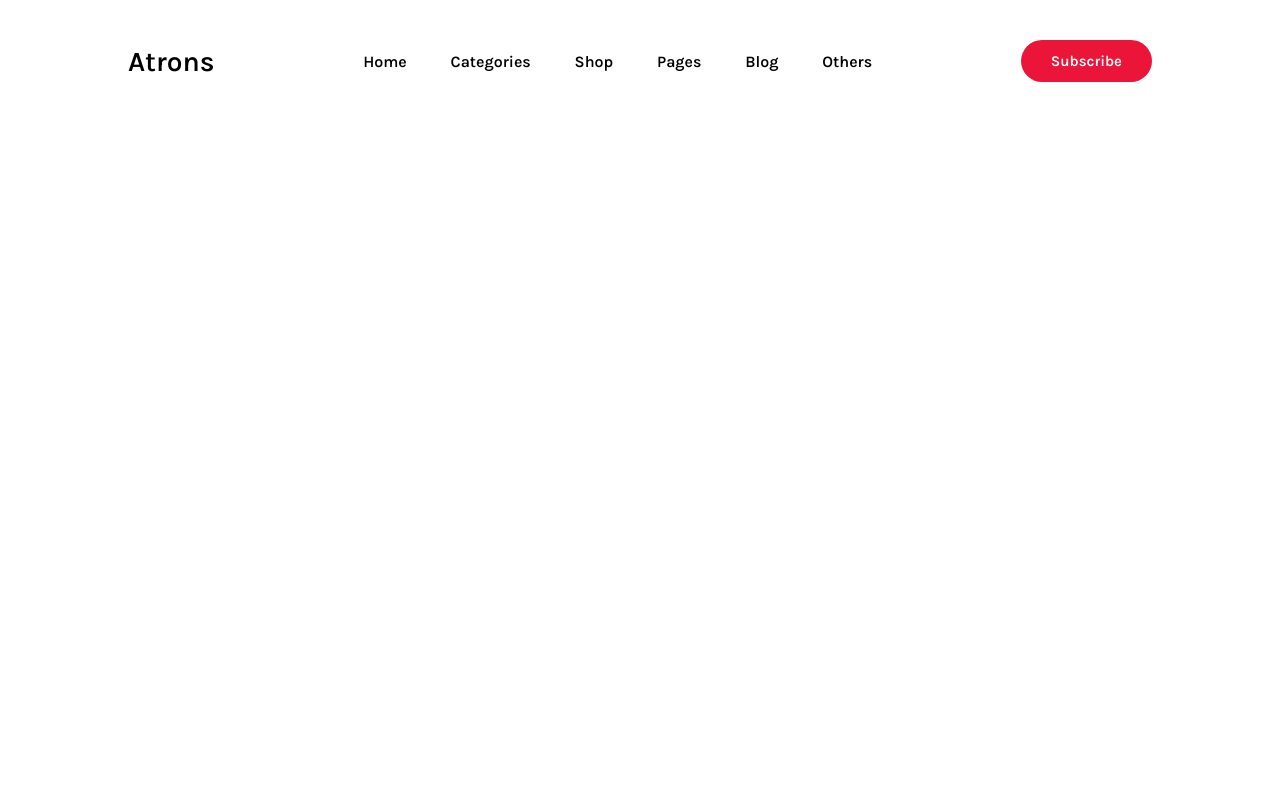
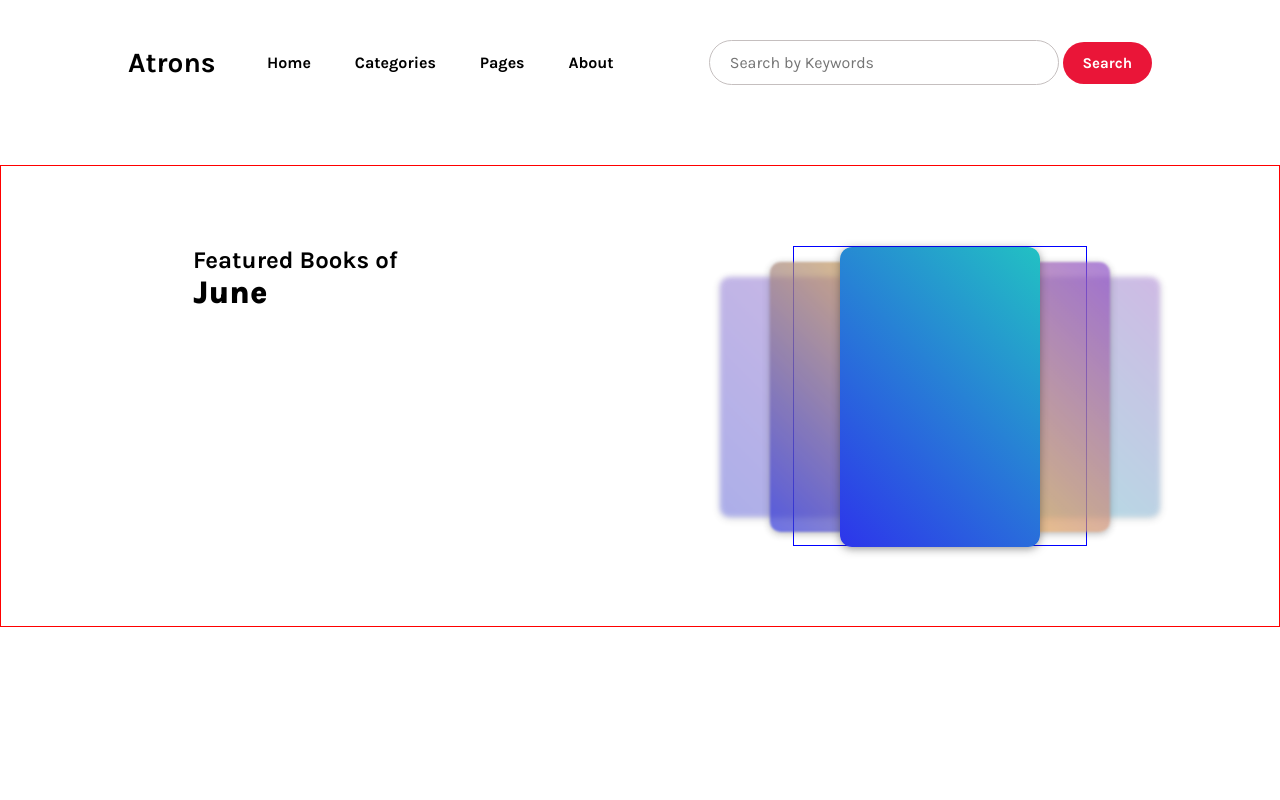
Before and after one commit to Son-OfAnton/Atrons, a PHP site: page /home.html in a window 1280 px wide. Run offline with PHP 8.4, Linux system fonts and the light colour scheme.

Commit message:
carousel not finished

```diff
--- a/frontend/home.html
+++ b/frontend/home.html
@@ -5,12 +5,13 @@
     <meta http-equiv="X-UA-Compatible" content="IE=edge" />
     <meta name="viewport" content="width=device-width, initial-scale=1.0" />
     <link rel="stylesheet" href="style/home.css" />
+    <script src="script/carousel.js"></script>
     <script src="script/home.js"></script>
     <title>Home</title>
   </head>
 
   <body>
-    <div class="hero">
+    <section class="hero">
       <nav>
         <h2 class="logo">Atrons</h2>
         <ul>
@@ -19,13 +20,34 @@
           </button> -->
           <li><a href="#">Home</a></li>
           <li><a href="#">Categories</a></li>
-          <li><a href="#">Shop</a></li>
           <li><a href="#">Pages</a></li>
-          <li><a href="#">Blog</a></li>
-          <li><a href="#">Others</a></li>
+          <li><a href="#">About</a></li>
+          <li></li>
         </ul>
-        <button type="button">Subscribe</button>
+
+        <div class="search-wrapper">
+          <input
+            class="search-bar"
+            type="text"
+            placeholder="Search by Keywords"
+          />
+          <button class="search-btn" type="button">Search</button>
+        </div>
       </nav>
-    </div>
+    </section>
+
+    <section class="featured-books">
+      <h1>Featured Books of <span id="month">June</span></h1>
+
+      <div class="carousel">
+        <ul class="carousel__list">
+          <li class="carousel__item" data-pos="-2">1</li>
+          <li class="carousel__item" data-pos="-1">2</li>
+          <li class="carousel__item" data-pos="0">3</li>
+          <li class="carousel__item" data-pos="1">4</li>
+          <li class="carousel__item" data-pos="2">5</li>
+        </ul>
+      </div>
+    </section>
   </body>
 </html>
--- /dev/null
+++ b/frontend/script/carousel.js
@@ -0,0 +1,43 @@
+const state = {};
+const carouselList = document.querySelector(".carousel__list");
+const carouselItems = document.querySelectorAll(".carousel__item");
+const elems = Array.from(carouselItems);
+
+carouselList.addEventListener("click", function (event) {
+  var newActive = event.target;
+  var isItem = newActive.closest(".carousel__item");
+
+  if (!isItem || newActive.classList.contains("carousel__item_active")) {
+    return;
+  }
+
+  update(newActive);
+});
+
+const update = function (newActive) {
+  const newActivePos = newActive.dataset.pos;
+
+  const current = elems.find((elem) => elem.dataset.pos == 0);
+  const prev = elems.find((elem) => elem.dataset.pos == -1);
+  const next = elems.find((elem) => elem.dataset.pos == 1);
+  const first = elems.find((elem) => elem.dataset.pos == -2);
+  const last = elems.find((elem) => elem.dataset.pos == 2);
+
+  current.classList.remove("carousel__item_active");
+
+  [current, prev, next, first, last].forEach((item) => {
+    var itemPos = item.dataset.pos;
+
+    item.dataset.pos = getPos(itemPos, newActivePos);
+  });
+};
+
+const getPos = function (current, active) {
+  const diff = current - active;
+
+  if (Math.abs(current - active) > 2) {
+    return -current;
+  }
+
+  return diff;
+};
--- a/frontend/style/home.css
+++ b/frontend/style/home.css
@@ -1,4 +1,4 @@
-@import url("https://fonts.googleapis.com/css2?family=Karla:wght@400;600&display=swap");
+@import url("https://fonts.googleapis.com/css2?family=Karla:wght@400;600;700;800&display=swap");
 
 * {
   margin: 0;
@@ -9,10 +9,10 @@
 
 /* navbar */
 
-.hero {
+/* .hero {
   height: 100vh;
   width: 100%;
-}
+} */
 
 nav {
   display: flex;
@@ -45,10 +45,12 @@ nav ul li a:hover {
   transition: 0.3s;
 }
 
-button {
+/* search related */
+
+.search-btn {
   border: none;
   background: #ea1538;
-  padding: 12px 30px;
+  padding: 12px 20px;
   border-radius: 30px;
   color: white;
   font-weight: bold;
@@ -56,7 +58,122 @@ button {
   transition: 0.4s;
 }
 
-button:hover {
-  transform: scale(1.3);
+.search-btn:hover {
+  transform: scale(1.1);
   cursor: pointer;
 }
+
+.search-bar {
+  font-size: medium;
+  outline: none;
+  color: #686868;
+  border: 1px solid rgb(197, 191, 191);
+  padding: 12px 20px;
+  border-radius: 30px;
+  width: 350px;
+}
+
+/* Featuted books */
+
+.featured-books {
+  display: flex;
+  border: 1px solid red;
+  margin: 10vh 0vw;
+  padding: 10vh 15vw;
+}
+
+#month {
+  font-size: xx-large;
+  font-weight: 800;
+}
+
+/* carousel */
+.carousel {
+  display: flex;
+  width: 100%;
+  height: 100%;
+  align-items: center;
+  font-family: Arial;
+}
+
+.carousel__list {
+  border: 1px solid blue;
+  display: flex;
+  list-style: none;
+  position: relative;
+  width: 100%;
+  height: 300px;
+  margin-left: 30vw;
+  justify-content: center;
+  perspective: 300px;
+}
+
+.carousel__item {
+  display: flex;
+  align-items: center;
+  justify-content: center;
+  color: #fff;
+  font-size: 0px;
+  width: 200px;
+  height: 300px;
+  border-radius: 12px;
+  box-shadow: 0px 2px 8px 0px rgba(50, 50, 50, 0.5);
+  position: absolute;
+  transition: all 0.3s ease-in;
+}
+
+.carousel__item:nth-child(1) {
+  background: linear-gradient(45deg, #2d35eb 0%, #904ed4 100%);
+}
+
+.carousel__item:nth-child(2) {
+  background: linear-gradient(45deg, #2d35eb 0%, #fdbb2d 100%);
+}
+
+.carousel__item:nth-child(3) {
+  background: linear-gradient(45deg, #2d35eb 0%, #22c1c3 100%);
+}
+
+.carousel__item:nth-child(4) {
+  background: linear-gradient(45deg, #fdbb2d 0%, #904ed4 100%);
+}
+
+.carousel__item:nth-child(5) {
+  background: linear-gradient(45deg, #22c1c3 0%, #904ed4 100%);
+}
+
+.carousel__item[data-pos="0"] {
+  z-index: 5;
+}
+
+.carousel__item[data-pos="-1"],
+.carousel__item[data-pos="1"] {
+  opacity: 0.7;
+  filter: blur(1px) grayscale(10%);
+}
+
+.carousel__item[data-pos="-1"] {
+  transform: translateX(-40%) scale(0.9);
+  z-index: 4;
+}
+
+.carousel__item[data-pos="1"] {
+  transform: translateX(40%) scale(0.9);
+  z-index: 4;
+}
+
+.carousel__item[data-pos="-2"],
+.carousel__item[data-pos="2"] {
+  opacity: 0.4;
+  filter: blur(3px) grayscale(20%);
+}
+
+.carousel__item[data-pos="-2"] {
+  transform: translateX(-70%) scale(0.8);
+  z-index: 3;
+}
+
+.carousel__item[data-pos="2"] {
+  transform: translateX(70%) scale(0.8);
+  z-index: 3;
+}
```
